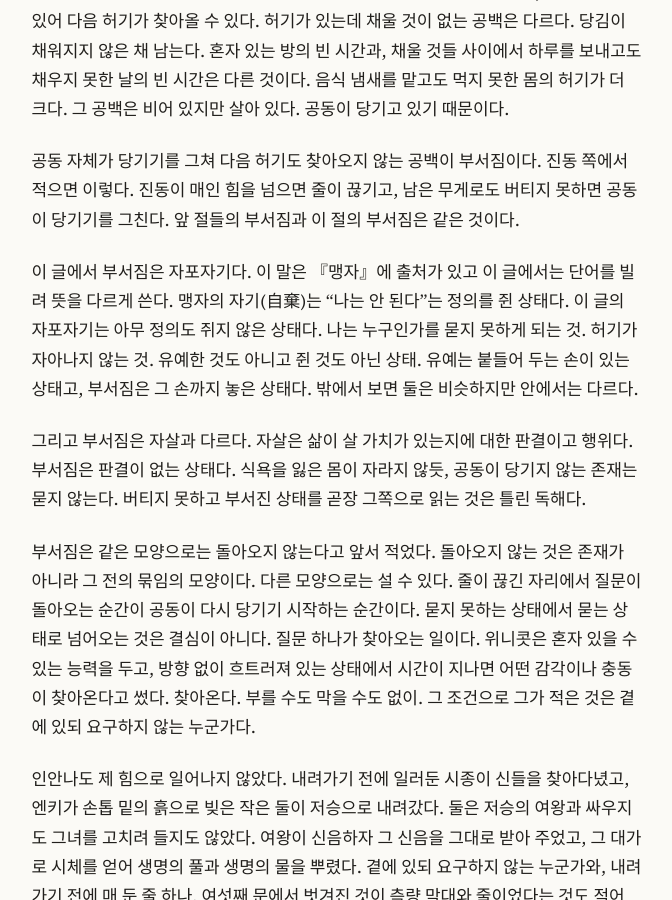
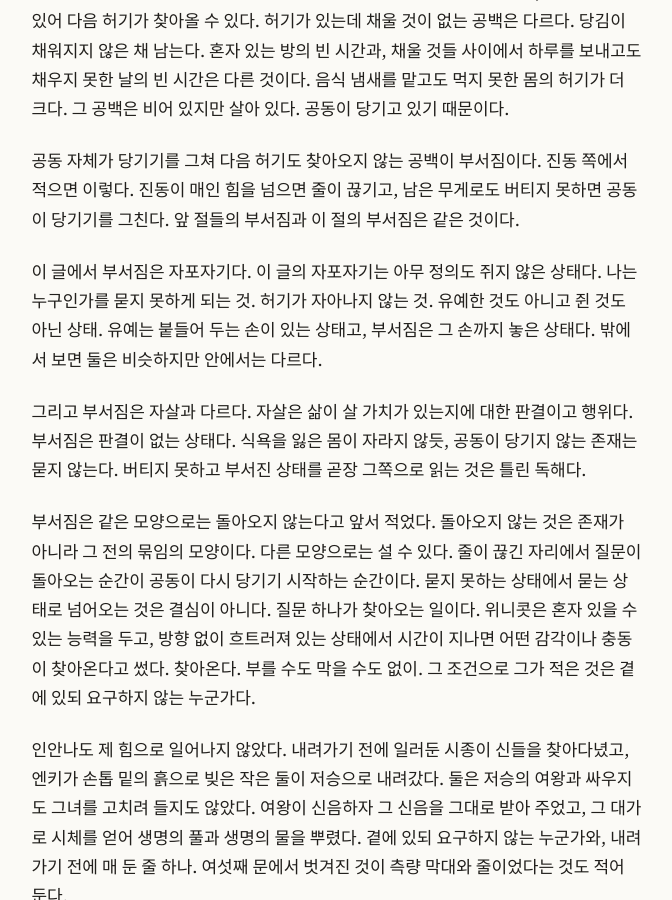
Before and after one commit to nonasking/essays, a Jekyll site: the page built from weight-and-ties/index.md, in a window 1280 px wide and 900 px high, scrolled down 5629 px. Shown: the whole window, without its empty margins (303-975 px from the left). Built offline with Jekyll 4.4.1, drawn with Linux system fonts in a browser that asks for light colours; our own code applies the rules of GitHub Pages for plain Markdown files; some of the changed text lies outside the part shown.

Commit message:
Weight and Ties: remove Mencius citation (KR/EN)
Co-Authored-By: Claude Opus 5.5 <noreply@anthropic.com>
Claude-Session: https://claude.ai/code/session_01761YbdfwLqfojnJWnXHuHc

```diff
--- a/weight-and-ties/index.md
+++ b/weight-and-ties/index.md
@@ -93,7 +93,7 @@ description: 허기는 결핍이 아니라 존재가 차오를 수 있는 공동
 
 공동 자체가 당기기를 그쳐 다음 허기도 찾아오지 않는 공백이 부서짐이다. 진동 쪽에서 적으면 이렇다. 진동이 매인 힘을 넘으면 줄이 끊기고, 남은 무게로도 버티지 못하면 공동이 당기기를 그친다. 앞 절들의 부서짐과 이 절의 부서짐은 같은 것이다.
 
-이 글에서 부서짐은 자포자기다. 이 말은 『맹자』에 출처가 있고 이 글에서는 단어를 빌려 뜻을 다르게 쓴다. 맹자의 자기(自棄)는 "나는 안 된다"는 정의를 쥔 상태다. 이 글의 자포자기는 아무 정의도 쥐지 않은 상태다. 나는 누구인가를 묻지 못하게 되는 것. 허기가 자아나지 않는 것. 유예한 것도 아니고 쥔 것도 아닌 상태. 유예는 붙들어 두는 손이 있는 상태고, 부서짐은 그 손까지 놓은 상태다. 밖에서 보면 둘은 비슷하지만 안에서는 다르다.
+이 글에서 부서짐은 자포자기다. 이 글의 자포자기는 아무 정의도 쥐지 않은 상태다. 나는 누구인가를 묻지 못하게 되는 것. 허기가 자아나지 않는 것. 유예한 것도 아니고 쥔 것도 아닌 상태. 유예는 붙들어 두는 손이 있는 상태고, 부서짐은 그 손까지 놓은 상태다. 밖에서 보면 둘은 비슷하지만 안에서는 다르다.
 
 그리고 부서짐은 자살과 다르다. 자살은 삶이 살 가치가 있는지에 대한 판결이고 행위다. 부서짐은 판결이 없는 상태다. 식욕을 잃은 몸이 자라지 않듯, 공동이 당기지 않는 존재는 묻지 않는다. 버티지 못하고 부서진 상태를 곧장 그쪽으로 읽는 것은 틀린 독해다.
 
@@ -150,7 +150,6 @@ description: 허기는 결핍이 아니라 존재가 차오를 수 있는 공동
 - Townsend, R. M. (1994). Risk and insurance in village India. *Econometrica*, 62(3), 539-591. doi:10.2307/2951659. 개별 충격은 나누고 공통 충격은 못 나눔.
 - Berridge, K. C., & Robinson, T. E. (2016). Liking, wanting, and the incentive-sensitization theory of addiction. *American Psychologist*, 71(8), 670-679. doi:10.1037/amp0000059. 좋아함과 원함의 분리.
 - Ovidius. *Metamorphoses* VIII, 183-235. 이카로스.
-- 『孟子』 離婁上. "言非禮義, 謂之自暴也. 吾身不能居仁由義, 謂之自棄也."
 - Camus, A. (1942). *Le Mythe de Sisyphe*. Gallimard. 자살을 삶의 가치에 대한 판단으로 놓은 서두.
 - Camus, A. (1942). *L'Étranger*. Gallimard. 한국어판: 알베르 카뮈, 『이방인』, 김화영 옮김, 민음사. 밤샘의 카페오레, 검사의 논고, 사제와의 대면, 마지막 문장.
 - Camus, A. (1955). Préface à *L'Étranger* (éd. G. Brée & C. Lynes, Appleton-Century-Crofts), 1955년 1월 8일. "Dans notre société tout homme qui ne pleure pas à l'enterrement de sa mère risque d'être condamné à mort."
```
Also changed, not shown: weight-and-ties/en.md (+1 -2 lines).
